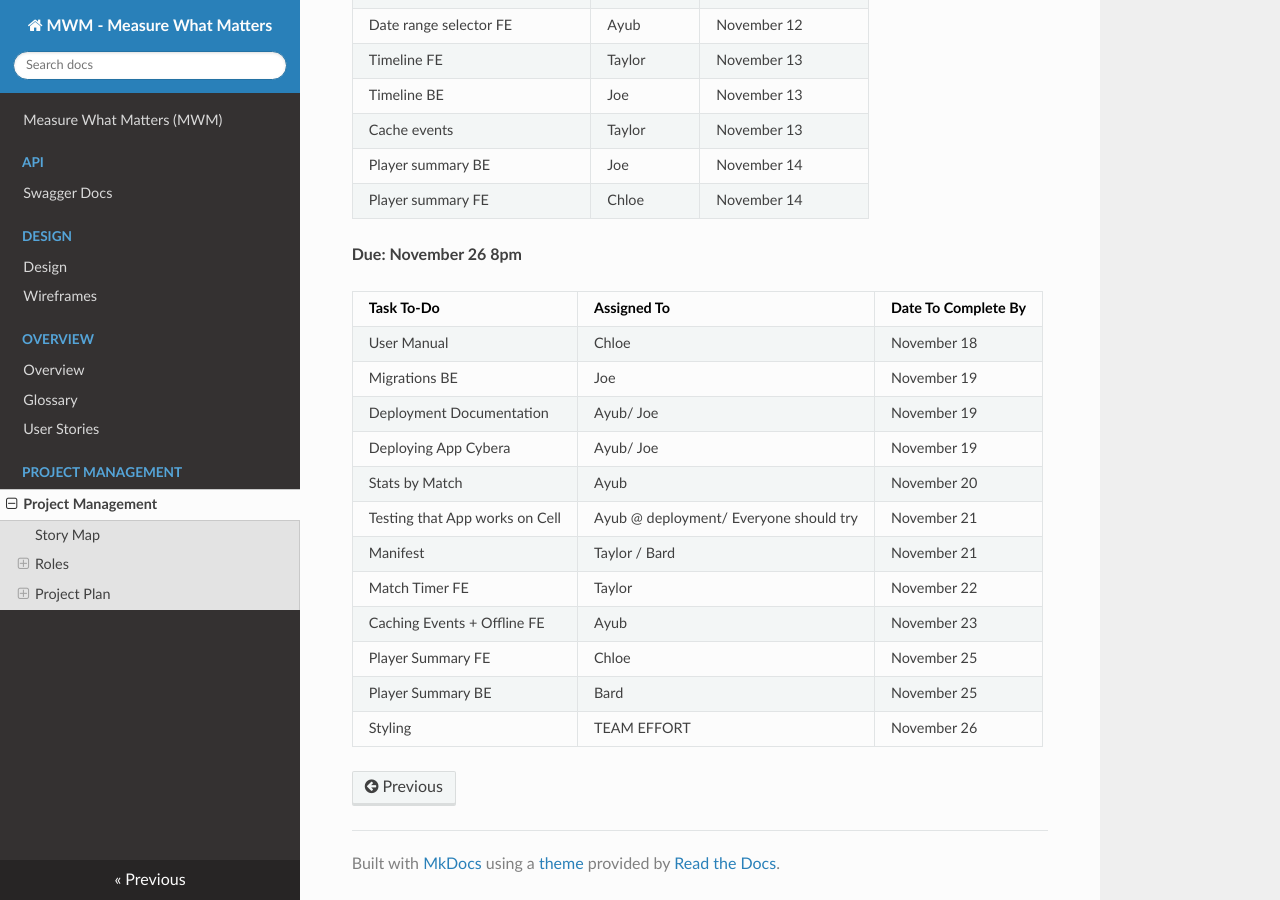
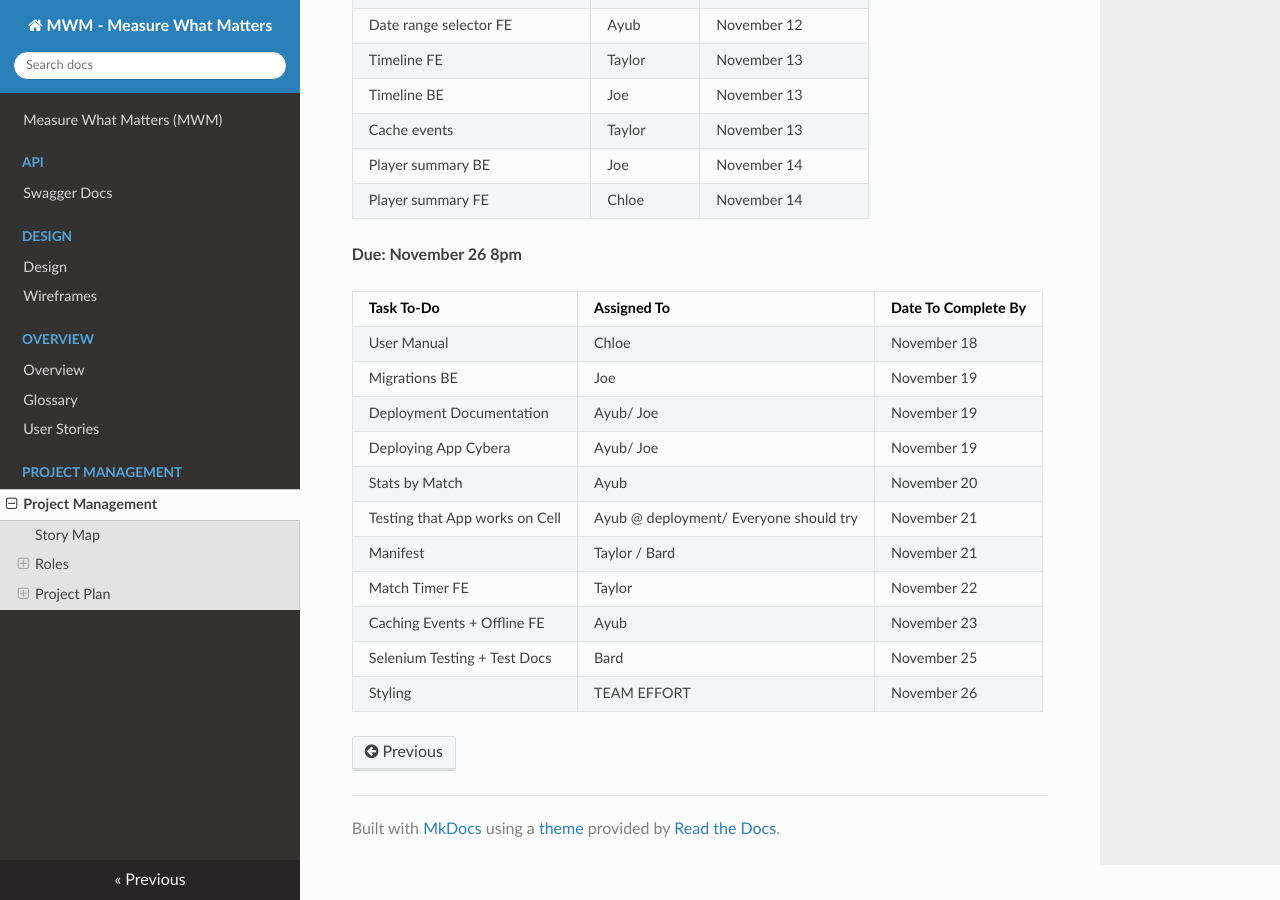
Before and after one commit to TaylorZowtuk/measure-what-matters, an MkDocs documentation site: the page built from docs/docs/project-management/index.md, in a window 1280 px wide and 900 px high, scrolled down 4709 px. Built offline with MkDocs 1.6.1, drawn with Linux system fonts in a browser that asks for light colours; nearby versions of some CDN libraries.

Commit message:
Update index.md

```diff
--- a/docs/docs/project-management/index.md
+++ b/docs/docs/project-management/index.md
@@ -136,6 +136,5 @@ Here are the general rules for assigning tasks on the team:
 | Manifest | Taylor / Bard | November 21 |
 | Match Timer FE | Taylor | November 22 |
 | Caching Events + Offline FE | Ayub | November 23 |
-| Player Summary FE | Chloe | November 25 |
-| Player Summary BE | Bard | November 25 |
+| Selenium Testing + Test Docs | Bard | November 25 |
 | Styling | TEAM EFFORT | November 26 |
```
